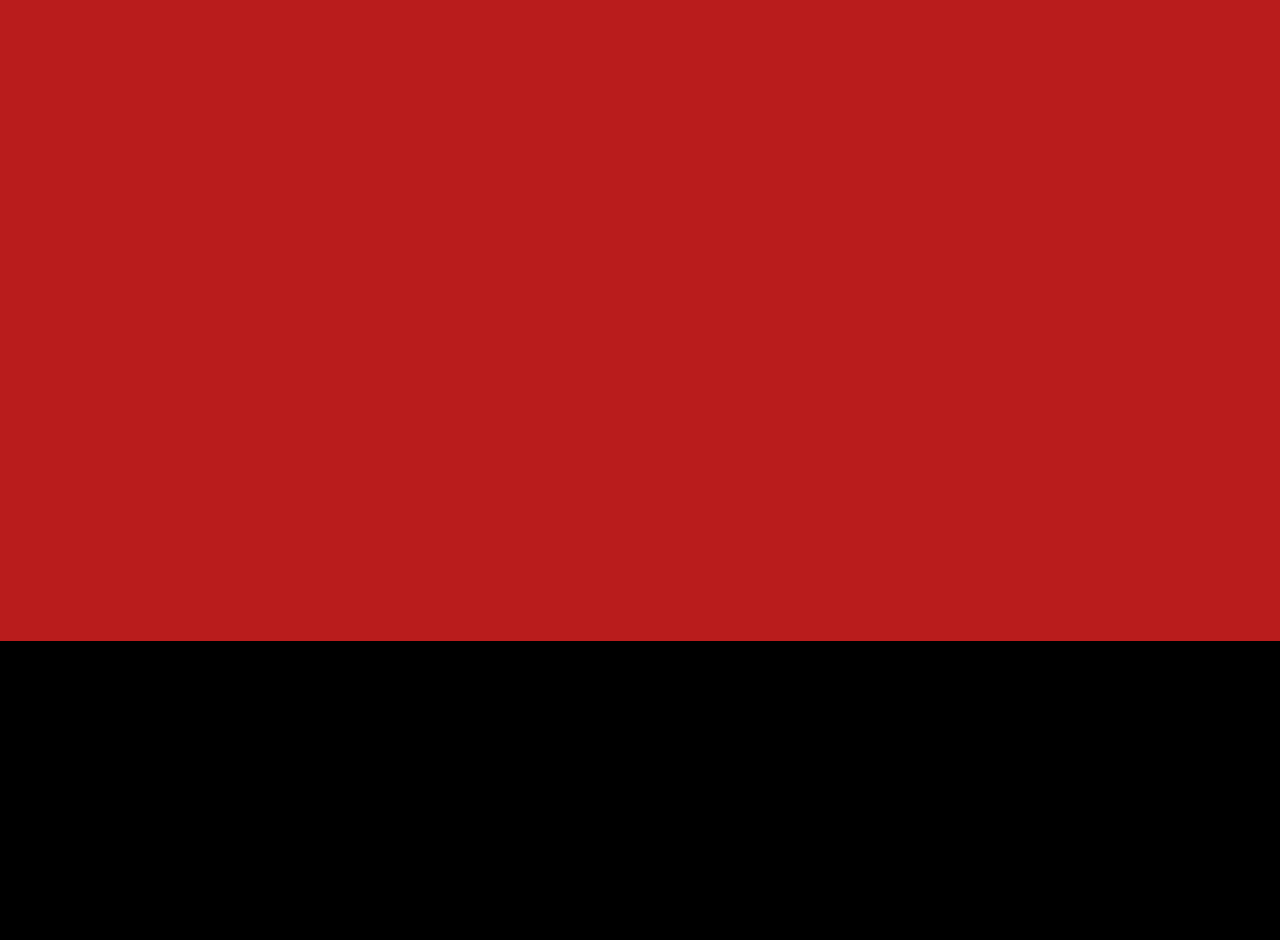
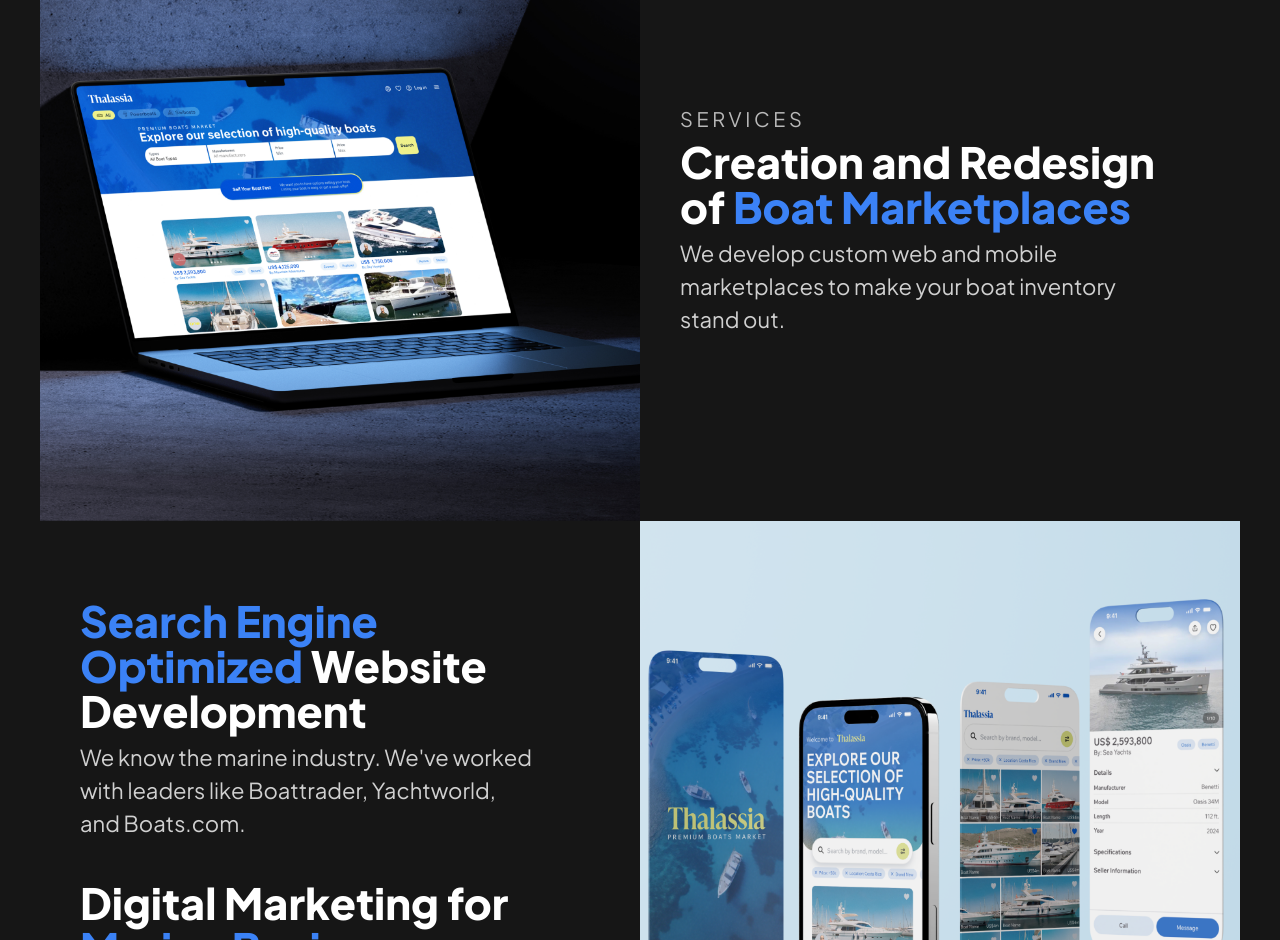
Before and after one commit to hatchcloud/ani-land, a Next.js app: page /marine in a window 1280 px wide. Shown: the part 3040-3980 px from the top of the page. Built offline with nearby package versions, Linux system fonts and the light colour scheme.

Commit message:
cambio_card_section

```diff
--- /dev/null
+++ b/app/components/marine/CardServices.js
@@ -0,0 +1,59 @@
+import Image from 'next/image';
+import laptopImage from '@/public/TotemMarine02.png';
+import phoneImage from '@/public/TotemMarine03.png';
+
+const CardServices = () => {
+  return (
+    <section className=' bg-marine-gray w-full z-10 py-20 flex items-center justify-center'>
+        <div className='max-w-[2000px] px-5  md:px-10 w-full'>
+
+
+      <div className="flex flex-col lg:flex-row justify-between items-center w-full ">
+        <div className="w-full lg:w-1/2 min-h-[600px] relative ">
+          <Image
+            src={laptopImage}
+            layout="fill"
+            objectFit="cover"
+            placeholder="blur"
+           alt="Laptop boat marketplace"
+          />
+        </div>
+        <div className="w-full lg:w-1/2 px-5 md:px-10 ">
+            <p className='h-sub uppercase leading-tight tracking-[3.6px] pb-2 text-white/70'>Services</p>
+            <h2 className='text-pretty text-lg md:text-2xl leading-[105%] pb-2 font-extrabold  max-w-[600px] ' > Creation and Redesign of  <span className="text-blue-500">Boat Marketplaces</span>
+            </h2>
+            <p className=' text-pretty text-md text-white/80 max-w-[600px] '>We develop custom web and mobile marketplaces to make your boat inventory stand out.</p>
+        </div>
+      </div>
+
+      {/* Second row */}
+      <div className="flex flex-col lg:flex-row justify-between items-center ">
+
+      <div className="w-full lg:w-1/2 px-5 md:px-10 flex flex-col gap-10">
+            <div className='flex flex-col '>
+            <h2 className='text-pretty text-lg md:text-2xl leading-[105%] pb-2 font-extrabold  max-w-[600px] ' > <span className="text-blue-500">Search Engine Optimized</span> Website Development
+            </h2>
+            <p className=' text-pretty text-md text-white/80 max-w-[600px] '>We know the marine industry. We've worked with leaders like Boattrader, Yachtworld, and Boats.com.</p>
+            </div>
+            <div className='flex flex-col '>
+            <h2 className='text-pretty text-lg md:text-2xl leading-[105%] pb-2 font-extrabold  max-w-[500px] ' > Digital Marketing for <span className="text-blue-500">Marine Businesses</span>
+            </h2>
+            <p className=' text-pretty text-md text-white/80 max-w-[600px] '>Attract more customers with digital marketing strategies tailored to the marine industry.</p>
+            </div>
+        </div>
+
+        <div className="w-full lg:w-1/2 min-h-[600px] relative">
+          <Image src={phoneImage}
+          layout="fill"
+          objectFit="cover"
+          placeholder="blur"
+         alt="Laptop boat marketplace"  />
+        </div>
+      </div>
+
+        </div>
+    </section>
+  )
+}
+
+export default CardServices
--- a/app/components/marine/WhyUsSection.js
+++ b/app/components/marine/WhyUsSection.js
@@ -1,15 +1,15 @@
 import React from 'react'
 
 
-const WhyUsItem = ({ id, title, description, bgColor }) => {
+const WhyUsItem = ({ id, title, description, bgColor, topPosition }) => {
     return (
-      <div style={{ backgroundColor: bgColor }} className=" flex  px-5  md:px-10 gap-4 md:gap-6 py-14 border-x-[1.5px] border-[#334577] ">
+      <div style={{ backgroundColor: bgColor, top: topPosition }} className=" flex  px-5  md:px-10 gap-4 md:gap-6 py-14 border-x-[1.5px] border-[#334577] sticky">
         <div className='w-20 lg:w-1/3' >
         <p className='text-base md:text-md tracking-[3.6px] '>{id}</p>
         </div>
         <div className='flex flex-col w-2/3  gap-2'>
             <h2 className="text-lg md:text-2xl font-bold mb-2 leading-[110%] "> {title}</h2>
-            <p className=' text-base md:text-md text-white/80'>{description}</p>
+            <p className='text-pretty text-base md:text-md text-white/80'>{description}</p>
         </div>
       </div>
     );
@@ -22,35 +22,40 @@
           title: "Specialized Expertise",
           description: "We know the marine industry. We've worked with leaders like Boattrader, Yachtworld, and Boats.com",
           bgColor: "#001755",
+          topPosition: "0px"
         },
         {
           id: "002",
           title: "Tailored Solutions",
           description: "We design and redesign Marketplaces and websites to maximize your digital presence and boost your sales.",
           bgColor: "#001C66",
+          topPosition: "50px"
         },
         {
           id: "003",
           title: "SEO Optimization",
           description: "Our websites are SEO-optimized to ensure greater visibility and traffic.",
           bgColor: "#002380",
+          topPosition: "100px",
         },
         {
           id: "004",
           title: "Competitive Pricing",
           description: "Get global quality at accessible prices thanks to our strategic location in Costa Rica.",
           bgColor: "#002999",
+          topPosition: "150px",
         },
         {
           id: "005",
           title: "Full Support in Your Digital Transformation",
           description: "We guide companies through every stage of their digital transformation process, ensuring success from start to finish.",
           bgColor: "#001755",
+          topPosition: "200px",
         }
       ];
 
   return (
-    <div className='max-w-[2000px] w-full min-h-[600px] z-10  px-5  md:px-10'>
+    <div className='max-w-[2000px] w-full min-h-[600px] z-10  px-5  md:px-10 '>
       {sections.map((section) => (
         <WhyUsItem
           key={section.id}
--- a/app/components/marine/WhyUsTitle.js
+++ b/app/components/marine/WhyUsTitle.js
@@ -15,7 +15,7 @@
         className=" w-full px-5 lg:px-10 h-full flex justify-between items-start relative gap-[40px] lg:gap-[80px]  flex-col lg:flex-row  pt-16 lg:py-24 "
       >
         <div className=' w-full lg:w-auto flex items-start flex-col top-20'>
-            <p className='h-sub uppercase leading-tight tracking-[3.6px] pb-2'>Services</p>
+        <p className='h-sub uppercase leading-tight tracking-[3.6px] pb-2 text-white/70'>Our Value</p>
         <h2 className='text-xl md:text-2xl lg:text-3xl leading-[90%] font-extrabold lg:min-w-[500px]' > Why Choose Us?
         </h2>
         </div>
--- a/app/marine/page.js
+++ b/app/marine/page.js
@@ -3,27 +3,27 @@
 import HeroTitle from "@/app/components/marine/Hero";
 import HeroCarrusel from "@/app/components/marine/HeroCarrusel";
 import Header from "@/app/components/marine/Header";
+import WhyUsTitle from "../components/marine/WhyUsTitle";
+import WhyUsSection from "../components/marine/WhyUsSection";
+import CardServices from "../components/marine/CardServices";
+
 
 import { useEffect } from "react";
 import Lenis from 'lenis'
-import WhyUsTitle from "../components/marine/WhyUsTitle";
-import WhyUsSection from "../components/marine/WhyUsSection";
 
 
 export default function Home() {
 
-
-
-  useEffect( () => {
+/*   useEffect( () => {
     const lenis = new Lenis()
     window.scrollTo(0, 0);
     function raf(time) {
       lenis.raf(time)
       requestAnimationFrame(raf)
     }
+    requestAnimationFrame(raf)
+  }, []) */
 
-    requestAnimationFrame(raf)
-  }, [])
   return (
     <main className=" bg-marine-dark min-h-screen flex flex-col items-center text-white">
         <Header />
@@ -31,6 +31,8 @@
         <HeroCarrusel />
         <WhyUsTitle />
         <WhyUsSection />
+        <CardServices />
+
       <section className="  bg-red-700 w-full h-svh z-10"></section>
       <section className="  bg-black w-full h-svh z-10"></section>
     </main>
--- a/tailwind.config.js
+++ b/tailwind.config.js
@@ -11,7 +11,8 @@
       colors: {
         marine: {
           dark: '#001755',
-          accent: '#41A3FF'
+          accent: '#41A3FF',
+          gray: '#161616',
         },
         cream: {
           50: '#F7F7F5',
```
Also changed, not shown: public/TotemMarine02.png (added), public/TotemMarine03.png (added).
